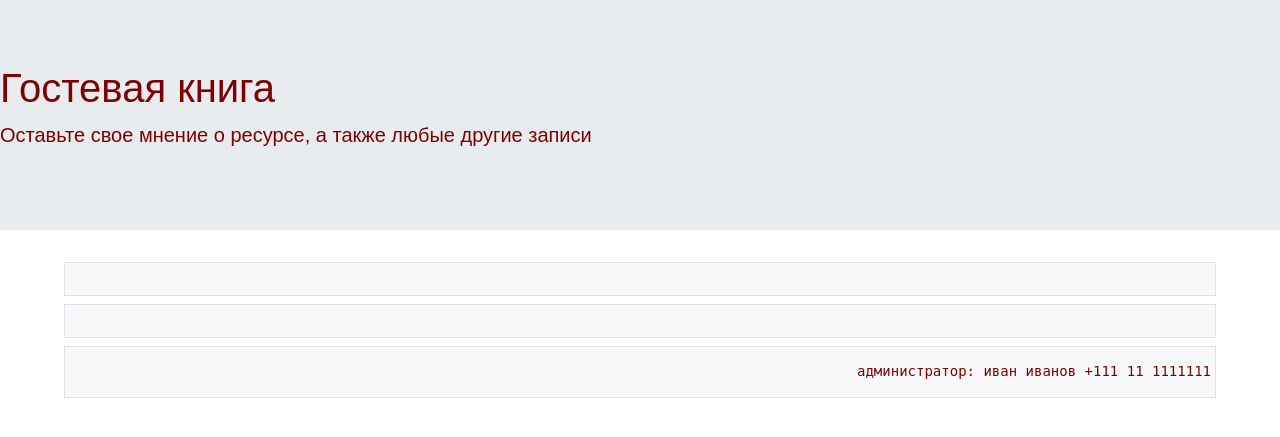
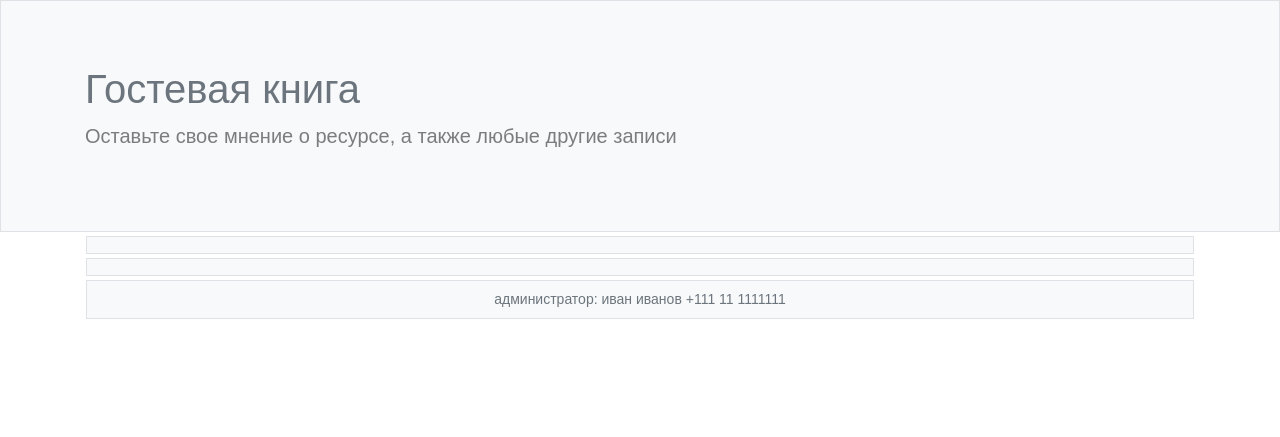
Before and after one commit to volhapivavarchyk/guestbook, a Symfony app: template app/guestbook/templates/base.html.twig in a window 1280 px wide. Shown: the top 437 px of the page. Run offline with Twig, Linux system fonts and the light colour scheme; the template is opened without the code that fills it, so the values that code supplies are empty; some libraries are stand-ins or nearby versions; some web fonts are replaced.

Commit message:
corrected templates

```diff
--- a/app/guestbook/assets/css/app.scss
+++ b/app/guestbook/assets/css/app.scss
@@ -66,7 +66,7 @@ input:focus+label, textarea:focus+label {
   text-decoration:none;
 }
 .title-message-fields a:link, a:visited {
-  color: #ffffff;
+  color: #444444;
   text-decoration: none;
 }
 .title-message-fields a:hover, a:active {
@@ -84,10 +84,3 @@ p {
 .displayNone {
   display: none;
 }
-.service-info {
-  font-family: "Space Mono", monospace;
-  font-size: 12px;
-  text-align: left;
-  color: red;
-  padding-right: 10px;
-}
--- a/app/guestbook/templates/base.html.twig
+++ b/app/guestbook/templates/base.html.twig
@@ -10,36 +10,36 @@
             <link rel="stylesheet" type="text/css" href="{{ asset('build/app.css') }}">
         {% endblock %}
   </head>
-    <body>
+  <body>
             <!-- Заголовок -->
-        <div class="jumbotron jumbotron-fluid">
-        <div class="conteiner">
-          <h1 class="display-6">Гостевая книга</h1>
-          <p class="lead">Оставьте свое мнение о ресурсе, а также любые другие записи</p>
+        <div class="jumbotron jumbotron-fluid mb-1 border bg-light">
+        <div class="container">
+          <h1 class="display-6 text-muted">Гостевая книга</h1>
+          <p class="lead text-black-50">Оставьте свое мнение о ресурсе, а также любые другие записи</p>
         </div>
       </div>
             <!-- Форма для ввода нового сообщения -->
-        <div class="conteiner my-2 my-lg-2 px-lg-5">
-            <div class="row mx-lg-3">
-                <div id="contentForm" class="col py-3 px-lg-1 border bg-light">
+        <div class="container my-1 my-lg-1 px-lg-2">
+            <div class="row mx-lg-2">
+                <div id="contentForm" class="col py-2 px-lg-1 border bg-light">
                     {% block contentForm %}
                     {% endblock %}
                 </div>
             </div>
         </div>
             <!-- Вывод списка сообщений с учетом заданной сортировки -->
-        <div class="conteiner my-2 my-lg-2 px-lg-5">
-            <div class="row mx-lg-3">
-                <div id="contentMessages" class="col py-3 px-lg-1 border bg-light">
+        <div class="container my-1 my-lg-1 px-lg-2">
+            <div class="row mx-lg-2">
+                <div id="contentMessages" class="col py-2 px-lg-1 border bg-light">
                     {% block contentMessages %}
                     {% endblock %}
                 </div>
             </div>
         </div>
             <!-- Подвал -->
-        <div class="conteiner my-2 my-lg-2 px-lg-5">
-            <div class="row mx-lg-3">
-                <p class="col py-3 px-lg-1 border bg-light text-footer ">администратор: иван иванов +111 11 1111111</p>
+        <div class="container my-1 my-lg-1 px-lg-2">
+            <div class="row mx-lg-2">
+                <div class="col py-2 px-lg-1 border bg-light text-muted text-center">администратор: иван иванов +111 11 1111111</div>
             </div>
         </div>
         {% block javascripts %}
--- a/app/guestbook/templates/user/index.html.twig
+++ b/app/guestbook/templates/user/index.html.twig
@@ -5,7 +5,7 @@
 {% endblock %}
 
 {% block contentForm %}
-    <h4>Добавить сообщение</h4>
+    <h5 class="text-muted px-2">Добавить сообщение</h5>
     {% include 'user/formMessage.html.twig' %}
 {% endblock %}
 
```
Also changed, not shown: app/guestbook/templates/user/contentMessages.html.twig (+32 -15 lines), app/guestbook/templates/user/formMessage.html.twig (+6 -6 lines), app/guestbook/public/build/app.css, 8 other files.
